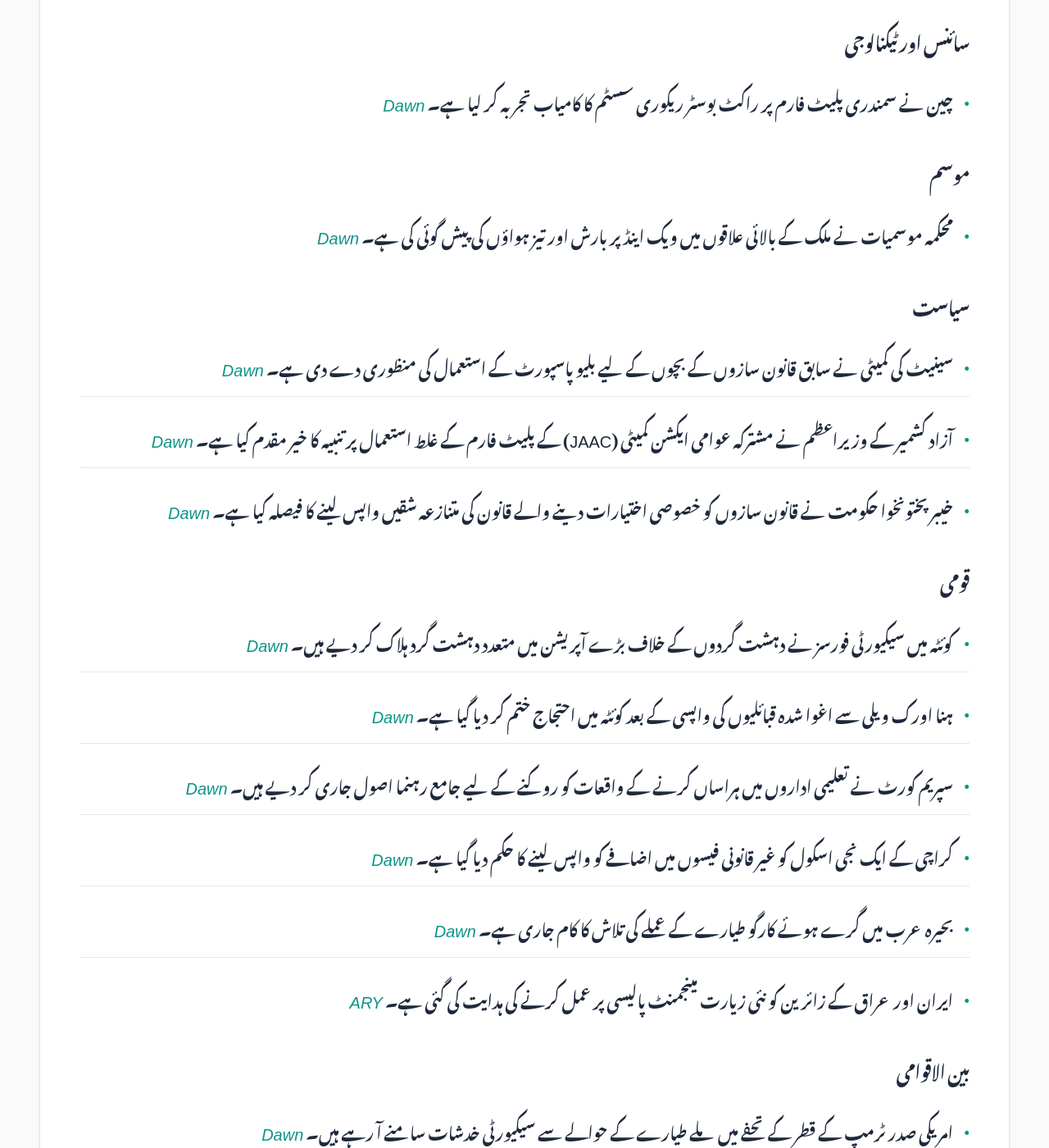
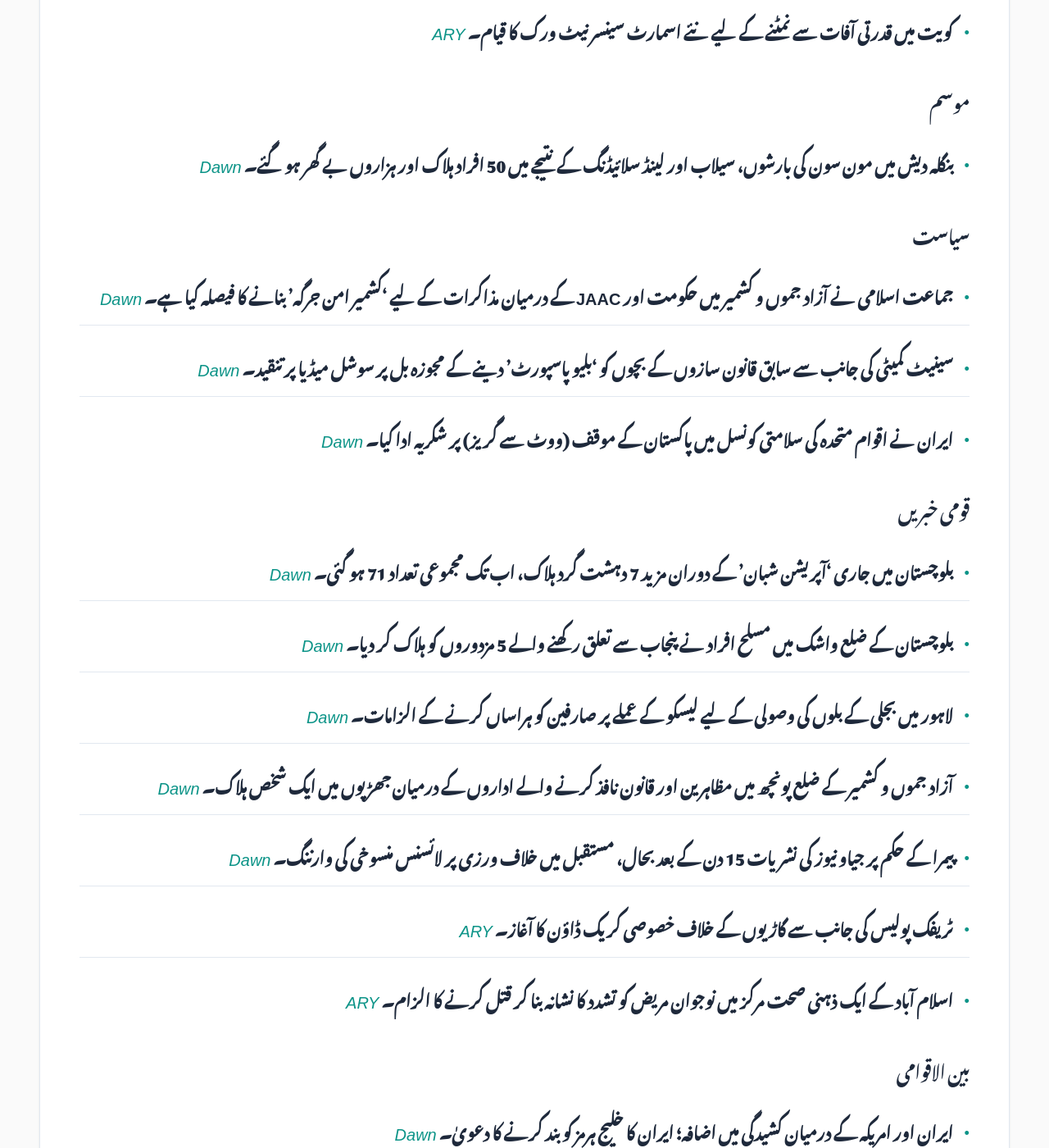
Before and after one commit to zsubzwary/news, a Jekyll site: the page built from ur/index.md, in a window 1280 px wide and 1400 px high, scrolled down 988 px. Shown: the whole window at 82% size. Built offline with Jekyll 4.4.1, drawn with Linux system fonts in a browser that asks for light colours; some web fonts are replaced; comment, search, counter and statistics services are not loaded; some of the changed text lies outside the part shown.

Commit message:
DateTime; 2026-07-12T16:10:05.217Z

```diff
--- a/ur/index.md
+++ b/ur/index.md
@@ -7,48 +7,54 @@ rtl: true
 
 پاکستان کی تازہ خبروں کا خلاصہ
 
- &lrm; 11-Jul-2026 09:10PKT
+ &lrm; 12-Jul-2026 21:09PKT
 
 پڑھنے کا وقت : 4 منٹ
 
 ### معیشت
-- حکومت نے پیٹرول کی قیمت میں 13.18 روپے اور ڈیزل کی قیمت میں 13.80 روپے کا اضافہ کر دیا ہے۔ *[Dawn](https://www.dawn.com/news/2014423/govt-raises-petrol-price-by-rs1318-diesel-by-rs1380)*
-- نیلم جہلم ہائیڈرو پاور پروجیکٹ کے مارچ 2028 تک بجلی کی پیداوار دوبارہ شروع کرنے کا امکان ہے۔ *[Dawn](https://www.dawn.com/news/2014508/neelum-jhelum-set-to-resume-generation-by-march-2028)*
-- اسلام آباد انٹرنیشنل ایئرپورٹ کے آپریشنز کو آؤٹ سورس کرنے کے لیے ایشین ڈویلپمنٹ بینک (ADB) کے مشاورتی کردار کی منظوری دے دی گئی ہے۔ *[Dawn](https://www.dawn.com/news/2014398/privatisation-commission-approves-adbs-advisory-role-in-outsourcing-islamabad-airport-operations)*
-- پاکستان میں مٹی کے تیل (کیروسین) کی قیمتوں میں اضافہ کر دیا گیا ہے۔ *[ARY](https://arynews.tv/kerosene-oil-price-increased-in-pakistan)*
+- **جی ایس ٹی میں اضافے کے بعد ہائبرڈ گاڑیوں کی قیمتوں میں اضافہ ہو گیا ہے، جس سے ٹویوٹا اور ہونڈا جیسی کمپنیوں نے ریٹ بڑھا دیے ہیں۔** *[Dawn](https://www.dawn.com/news/2014767/gst-hike-pushes-up-hybrid-vehicle-prices)*
+- **عراقی وزیراعظم کا واشنگٹن کا دورہ، جس کے دوران تیل اور گیس کے شعبے میں اہم معاہدوں کی توقع ہے۔** *[Dawn](https://www.dawn.com/news/2014882/iraqi-prime-minister-to-visit-washington-on-monday-oil-and-gas-deals-expected)*
+- **وفاقی حکومت نے ملک میں گندم کی قلت کے تمام امکانات کو مسترد کر دیا ہے۔** *[Dawn](https://www.dawn.com/news/2014768/govt-rules-out-wheat-shortage-in-country)*
 
 ### سائنس اور ٹیکنالوجی
-- چین نے سمندری پلیٹ فارم پر راکٹ بوسٹر ریکوری سسٹم کا کامیاب تجربہ کر لیا ہے۔ *[Dawn](https://www.dawn.com/news/2014393/china-successfully-tests-sea-based-rocket-booster-recovery-system)*
+- **کویت میں قدرتی آفات سے نمٹنے کے لیے نئے اسمارٹ سینسر نیٹ ورک کا قیام۔** *[ARY](https://arynews.tv/new-smart-sensor-network-to-strengthen-kuwaits-disaster-readiness)*
 
 ### موسم
-- محکمہ موسمیات نے ملک کے بالائی علاقوں میں ویک اینڈ پر بارش اور تیز ہواؤں کی پیش گوئی کی ہے۔ *[Dawn](https://www.dawn.com/news/2014379/rain-predicted-in-countrys-upper-regions-over-the-weekend)*
+- **بنگلہ دیش میں مون سون کی بارشوں، سیلاب اور لینڈ سلائیڈنگ کے نتیجے میں 50 افراد ہلاک اور ہزاروں بے گھر ہو گئے۔** *[Dawn](https://www.dawn.com/news/2014896/bangladesh-monsoon-death-toll-hits-50-thousands-displaced)*
 
 ### سیاست
-- سینیٹ کی کمیٹی نے سابق قانون سازوں کے بچوں کے لیے بلیو پاسپورٹ کے استعمال کی منظوری دے دی ہے۔ *[Dawn](https://www.dawn.com/news/2014537/senate-body-clears-blue-passport-for-ex-legislators-kids)*
-- آزاد کشمیر کے وزیراعظم نے مشترکہ عوامی ایکشن کمیٹی (JAAC) کے پلیٹ فارم کے غلط استعمال پر تنبیہ کا خیر مقدم کیا ہے۔ *[Dawn](https://www.dawn.com/news/2014513/ajk-pm-welcomes-rebuke-to-those-misusing-jaac-platform)*
-- خیبر پختونخوا حکومت نے قانون سازوں کو خصوصی اختیارات دینے والے قانون کی متنازعہ شقیں واپس لینے کا فیصلہ کیا ہے۔ *[Dawn](https://www.dawn.com/news/2014416/kp-govt-decides-to-withdraw-controversial-clauses-from-law-granting-expanded-privileges-to-lawmakers)*
+- **جماعت اسلامی نے آزاد جموں و کشمیر میں حکومت اور JAAC کے درمیان مذاکرات کے لیے 'کشمیر امن جرگہ' بنانے کا فیصلہ کیا ہے۔** *[Dawn](https://www.dawn.com/news/2014888/ji-to-form-kashmir-peace-jirga-to-facilitate-dialogue-between-govt-jaac)*
+- **سینیٹ کمیٹی کی جانب سے سابق قانون سازوں کے بچوں کو 'بلیو پاسپورٹ' دینے کے مجوزہ بل پر سوشل میڈیا پر تنقید۔** *[Dawn](https://www.dawn.com/news/2014879/shameful-proposed-bill-allowing-blue-passports-for-ex-legislators-kids-comes-under-scrutiny-on-social-media)*
+- **ایران نے اقوام متحدہ کی سلامتی کونسل میں پاکستان کے موقف (ووٹ سے گریز) پر شکریہ ادا کیا۔** *[Dawn](https://www.dawn.com/news/2014760/iran-thanks-pakistan-for-abstention-at-unsc-meeting)*
 
-### قومی
-- کوئٹہ میں سیکیورٹی فورسز نے دہشت گردوں کے خلاف بڑے آپریشن میں متعدد دہشت گرد ہلاک کر دیے ہیں۔ *[Dawn](https://www.dawn.com/news/2014542/troops-join-fc-police-to-hunt-down-terrorists-in-quetta)*
-- ہنا اورک ویلی سے اغوا شدہ قبائلیوں کی واپسی کے بعد کوئٹہ میں احتجاج ختم کر دیا گیا ہے۔ *[Dawn](https://www.dawn.com/news/2014539/quetta-sit-in-ends-after-abducted-tribesmen-return-home)*
-- سپریم کورٹ نے تعلیمی اداروں میں ہراساں کرنے کے واقعات کو روکنے کے لیے جامع رہنما اصول جاری کر دیے ہیں۔ *[Dawn](https://www.dawn.com/news/2014538/sc-lays-down-guidelines-to-curb-harassment-in-educational-institutions)*
-- کراچی کے ایک نجی اسکول کو غیر قانونی فیسوں میں اضافے کو واپس لینے کا حکم دیا گیا ہے۔ *[Dawn](https://www.dawn.com/news/2014384/private-school-in-karachi-ordered-to-reverse-unlawful-fee-hikes)*
-- بحیرہ عرب میں گرے ہوئے کارگو طیارے کے عملے کی تلاش کا کام جاری ہے۔ *[Dawn](https://www.dawn.com/news/2014365/more-wreckage-of-crashed-cargo-plane-found-search-for-crew-ongoing-paa)*
-- ایران اور عراق کے زائرین کو نئی زیارت مینجمنٹ پالیسی پر عمل کرنے کی ہدایت کی گئی ہے۔ *[ARY](https://arynews.tv/pilgrims-advised-to-follow-ziyarat-management-policy)*
+### قومی خبریں
+- **بلوچستان میں جاری 'آپریشن شبان' کے دوران مزید 7 دہشت گرد ہلاک، اب تک مجموعی تعداد 71 ہو گئی۔** *[Dawn](https://www.dawn.com/news/2014844/7-more-terrorists-killed-as-operation-shaban-continues-in-balochistan-state-media)*
+- **بلوچستان کے ضلع واشک میں مسلح افراد نے پنجاب سے تعلق رکھنے والے 5 مزدوروں کو ہلاک کر دیا۔** *[Dawn](https://www.dawn.com/news/2014893/5-workers-from-punjab-gunned-down-in-balochistans-washuk-dc)*
+- **لاہور میں بجلی کے بلوں کی وصولی کے لیے لیسکو کے عملے پر صارفین کو ہراساں کرنے کے الزامات۔** *[Dawn](https://www.dawn.com/news/2014726/lesco-teams-harassing-consumers-for-recovery-of-bills)*
+- **آزاد جموں و کشمیر کے ضلع پونچھ میں مظاہرین اور قانون نافذ کرنے والے اداروں کے درمیان جھڑپوں میں ایک شخص ہلاک۔** *[Dawn](https://www.dawn.com/news/2014762/one-dies-amid-fierce-clashes-in-ajks-poonch)*
+- **پیمرا کے حکم پر جیاو نیوز کی نشریات 15 دن کے بعد بحال، مستقبل میں خلاف ورزی پر لائسنس منسوخی کی وارننگ۔** *[Dawn](https://www.dawn.com/news/2014653/geo-news-resumes-transmission-after-15-day-suspension-warned-of-licence-cancellation-over-future-violations)*
+- **ٹریفک پولیس کی جانب سے گاڑیوں کے خلاف خصوصی کریک ڈاؤن کا آغاز۔** *[ARY](https://arynews.tv/traffic-police-to-seize-vehicles-in-special-sunday-crackdown)*
+- **اسلام آباد کے ایک ذہنی صحت مرکز میں نوجوان مریض کو تشدد کا نشانہ بنا کر قتل کرنے کا الزام۔** *[ARY](https://arynews.tv/young-patient-allegedly-tortured-to-death-at-islamabad-mental-health-center)*
 
 ### بین الاقوامی
-- امریکی صدر ٹرمپ کے قطر کے تحفے میں ملے طیارے کے حوالے سے سیکیورٹی خدشات سامنے آ رہے ہیں۔ *[Dawn](https://www.dawn.com/news/2014518/security-concerns-swirl-over-trumps-qatar-gifted-plane)*
-- وزیراعظم شہباز شریف نے مشرق وسطیٰ میں تناؤ کو کم کرنے اور امن برقرار رکھنے پر زور دیا ہے۔ *[Dawn](https://www.dawn.com/news/2014422/pm-shehbaz-calls-on-iran-other-parties-not-to-jeopardise-hard-earned-peace-gains)*
-- سندھ طاس معاہدے کے حوالے سے بھارت کے اقدامات پر قانونی بحث جاری ہے۔ *[Dawn](https://www.dawn.com/news/2014553/abeyance-without-proof)*
-- کویت نے مقیم افراد کے لیے نئی ڈیجیٹل سروس کا آغاز کر دیا ہے۔ *[ARY](https://arynews.tv/kuwait-launches-new-digital-service-for-expat)*
+- **ایران اور امریکہ کے درمیان کشیدگی میں اضافہ؛ ایران کا خلیج ہرمز کو بند کرنے کا دعویٰ۔** *[Dawn](https://www.dawn.com/news/2014807/tehran-says-strait-of-hormuz-shut-as-us-launches-fresh-strikes-on-iran-gulf-states-hit)*
+- **امریکی سینیٹر لنڈسے گراہم کا 71 برس کی عمر میں انتقال۔** *[Dawn](https://www.dawn.com/news/2014843/trumps-critic-turned-ally-us-senator-lindsey-graham-dies-at-71)*
+- **قطر کے سابق امیر شیخ حمد بن خلیفہ آل ثانی کا انتقال۔** *[Dawn](https://www.dawn.com/news/2014840/former-emir-of-qatar-sheikh-hamad-bin-khalifa-al-thani-dies-at-74)*
+- **پاکستان کے نائب وزیراعظم اسحاق ڈار کی ایرانی وزیر خارجہ سے فون پر بات، خطے میں کشیدگی کم کرنے پر زور۔** *[Dawn](https://www.dawn.com/news/2014857/dar-holds-phone-call-with-iranian-fm-amid-latest-attacks-in-mideast-calls-for-de-escalation-and-restraint)*
+- **برطانیہ کی جانب سے امیگریشن قوانین میں سختی، ورک اور اسٹڈی ویزا متاثر ہوں گے۔** *[ARY](https://arynews.tv/uk-tightens-immigration-rules-affecting-work-study-family-visas)*
 
 ### کھیل
-- سپین نے بیلجیم کو ہرا کر فیفا ورلڈ کپ کے سیمی فائنل میں جگہ بنا لی ہے۔ *[Dawn](https://www.dawn.com/news/2014466/merino-strikes-late-as-spain-beat-belgium-to-set-up-france-fifa-world-cup-semi)* / *[ARY](https://arynews.tv/spain-defeat-belgium-reach-world-cup-semi-finals)*
-- ومبلڈن ٹینس میں جوکووچ کی شکست اور سنر کی کامیابی سے متعلق خبریں رپورٹ ہوئی ہیں۔ *[ARY](https://arynews.tv/sinner-salutes-true-inspiration-djokovic-after-ending-rivals-wimbledon-bid)*
-- بھارتی کھلاڑی منڈھنا نے لارڈز میں ہونے والے پہلے خواتین کے ٹیسٹ میچ میں حصہ لیا۔ *[ARY](https://arynews.tv/indias-mandhana-stars-in-inaugural-womens-test-at-lords)*
+- **ٹی ٹوئنٹی ورلڈ کپ کے بعد بھارت کی بیٹنگ لائن پر ماہرین کے سوالات۔** *[Dawn](https://www.dawn.com/news/2014865/indias-batting-under-the-microscope-after-t20-defeats-by-england-ireland)*
+- **ارجنٹینا نے سوئٹزرلینڈ کو شکست دے کر فٹ بال ورلڈ کپ کے سیمی فائنل میں انگلینڈ کے خلاف مقابلہ کرنے کا موقع پایا۔** *[Dawn](https://www.dawn.com/news/2014832/argentina-sink-10-man-swiss-to-set-up-blockbuster-fifa-world-cup-semi-final-against-england)*
+
+### صحت
+- **پاکستانی ڈاکٹر ڈاکٹر عائشہ ایمیان کو بین الاقوامی ذہنی صحت تنظیم (IACAPAP) کا صدر منتخب کر لیا گیا۔** *[Dawn](https://www.dawn.com/news/2014695/pakistani-doctor-elected-president-of-leading-mental-health-body)*
+- **ترکیہ میں سی-سیکشن (C-section) کے ذریعے پیدائش کرانے پر 100 سے زائد ڈاکٹروں پر جرمانہ۔** *[Dawn](https://www.dawn.com/news/2014756/turkiye-fines-over-100-doctors-for-caesarean-deliveries)*
 
 ### دیگر
-- مفتی تقی عثمانی نے کرپٹو کرنسی کے ذریعے خریداری کو اسلامی قانون کے تحت ناجائز قرار دے دیا ہے۔ *[Dawn](https://www.dawn.com/news/2014389/mufti-taqi-usmani-declares-crypto-based-purchases-impermissible-under-islamic-law)*
-- عالمی یومِ آبادی کے موقع پر انسانی ترقی اور نوجوانوں کے حقوق پر توجہ مرکوز کرنے کی ضرورت پر زور دیا گیا۔ *[Dawn](https://www.dawn.com/news/2014554/unlocking-human-development)*
-- اداکار انتھونی ہاپکنز نے بطور موسیقار ایک اہم ریکارڈ ڈیل پر دستخط کر دیے۔ *[ARY](https://arynews.tv/actor-anthony-hopkins-signs-record-deal-as-a-composer)*
-- برطانوی شاہی خاندان کے فلاحی میچ نے ایک ملین پاؤنڈ جمع کیے ہیں۔ *[ARY](https://arynews.tv/princess-catherine-cheers-on-prince-william-as-royal-charity-polo-match-raises-1m)*
+- **مایا ہوک نے اپنی اداکاری کے خواب کے لیے جیسفر لارنس اور 'دی ہنگر گیمز' کا کریڈٹ دیا۔** *[ARY](https://arynews.tv/maya-hawke-credits-jennifer-lawrence-the-hunger-games)*
+- **فیفا ورلڈ کپ کے موقع پر ڈوا لیپا اور کالم ٹرنر کا خاص لمحہ۔** *[ARY](https://arynews.tv/dua-lipa-callum-turner-share-special-moment-at-fifa-world-cup)*
+- **برکلن بیکم کی جانب سے سوشل میڈیا پر پراسرار پیغام۔** *[ARY](https://arynews.tv/brooklyn-beckham-posts-cryptic-message-as-parents-celebrate-world-cup-win)*
+- **ایڈم سینڈلر کی ٹیلر سوئفٹ اور ٹریوس کیلسی کی شادی میں آفیشی ایٹ کرنے کی وجہ۔** *[ARY](https://arynews.tv/why-adam-sandler-officiated-taylor-swift-and-travis-kelces-wedding)*
+- **شیخار سومن کے عامر خان کے بارے میں تبصرے وائرل۔** *[ARY](https://arynews.tv/shekhar-sumans-comments-on-aamir-khan-go-viral)*
+- **ڈارک سولز (Dark Souls) کے مداحوں کے لیے نئی اور غیر متوقع چیز پیش کی گئی۔** *[ARY](https://arynews.tv/dark-souls-3-collectible-abyss-watchers-figure)*
```
